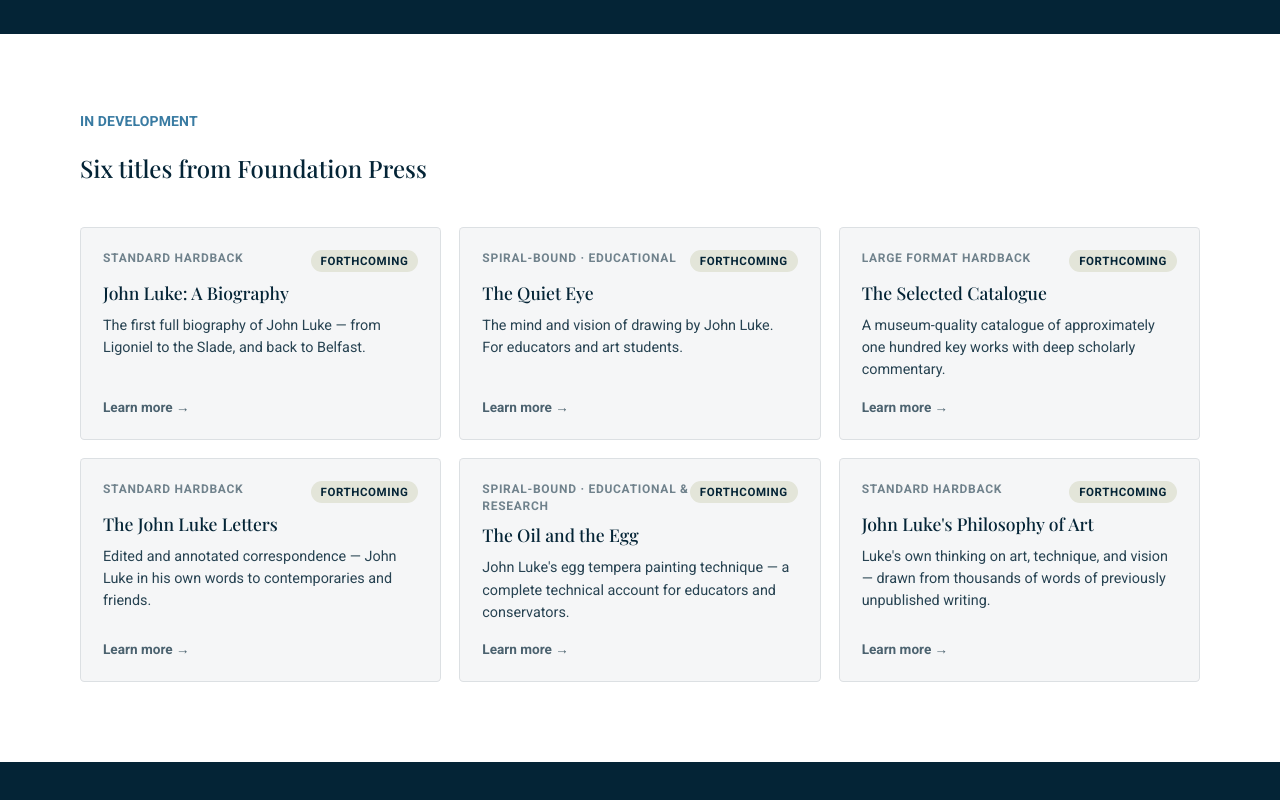
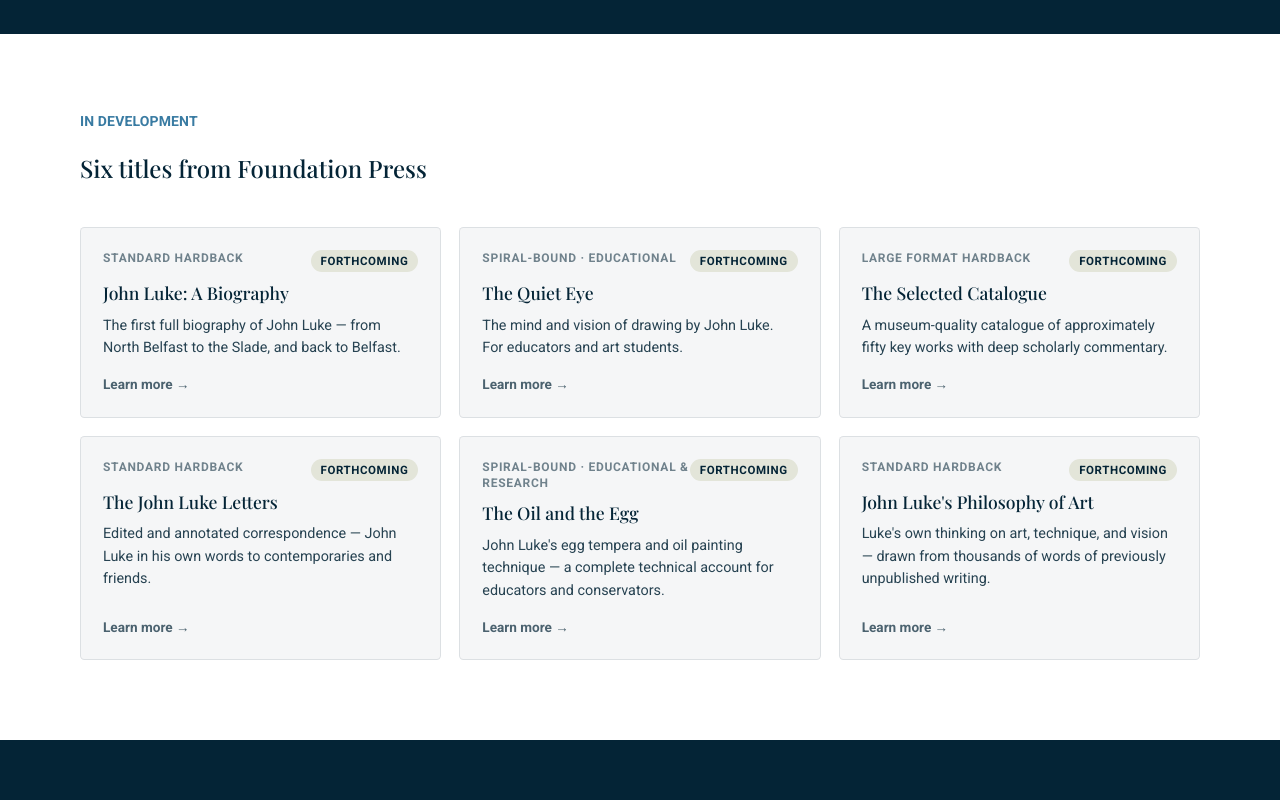
Before and after one commit to nunpacker-boop/johnluke-demo, a React (Vite) app: page /publications in a window 1280 px wide. Shown: the part 572-1372 px from the top of the page. Built offline with nearby package versions, Linux system fonts and the light colour scheme.

Commit message:
Update index.jsx
Corrected

```diff
--- a/src/pages/publications/index.jsx
+++ b/src/pages/publications/index.jsx
@@ -1,10 +1,10 @@
 import { Link } from "react-router-dom";
 const books = [
-  { label: "Standard hardback", badge: "Forthcoming", title: "John Luke: A Biography", body: "The first full biography of John Luke — from Ligoniel to the Slade, and back to Belfast.", to: "/publications/biography" },
+  { label: "Standard hardback", badge: "Forthcoming", title: "John Luke: A Biography", body: "The first full biography of John Luke — from North Belfast to the Slade, and back to Belfast.", to: "/publications/biography" },
   { label: "Spiral-bound · Educational", badge: "Forthcoming", title: "The Quiet Eye", body: "The mind and vision of drawing by John Luke. For educators and art students.", to: "/publications/the-quiet-eye" },
-  { label: "Large format hardback", badge: "Forthcoming", title: "The Selected Catalogue", body: "A museum-quality catalogue of approximately one hundred key works with deep scholarly commentary.", to: "/publications/selected-catalogue" },
+  { label: "Large format hardback", badge: "Forthcoming", title: "The Selected Catalogue", body: "A museum-quality catalogue of approximately fifty key works with deep scholarly commentary.", to: "/publications/selected-catalogue" },
   { label: "Standard hardback", badge: "Forthcoming", title: "The John Luke Letters", body: "Edited and annotated correspondence — John Luke in his own words to contemporaries and friends.", to: "/publications/the-letters" },
-  { label: "Spiral-bound · Educational & research", badge: "Forthcoming", title: "The Oil and the Egg", body: "John Luke's egg tempera painting technique — a complete technical account for educators and conservators.", to: "/publications/the-oil-and-the-egg" },
+  { label: "Spiral-bound · Educational & research", badge: "Forthcoming", title: "The Oil and the Egg", body: "John Luke's egg tempera and oil painting technique — a complete technical account for educators and conservators.", to: "/publications/the-oil-and-the-egg" },
   { label: "Standard hardback", badge: "Forthcoming", title: "John Luke's Philosophy of Art", body: "Luke's own thinking on art, technique, and vision — drawn from thousands of words of previously unpublished writing.", to: "/publications/philosophy-of-art" },
 ];
 export default function Publications() {
```
